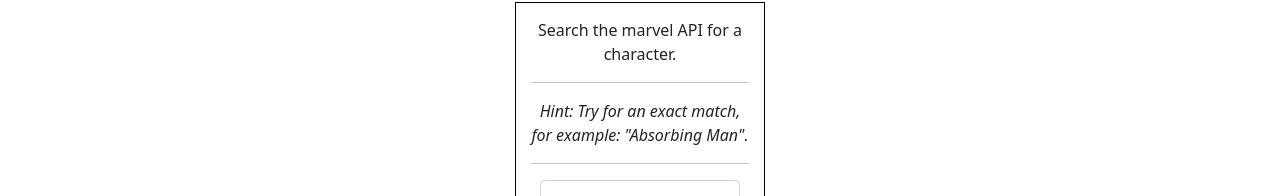
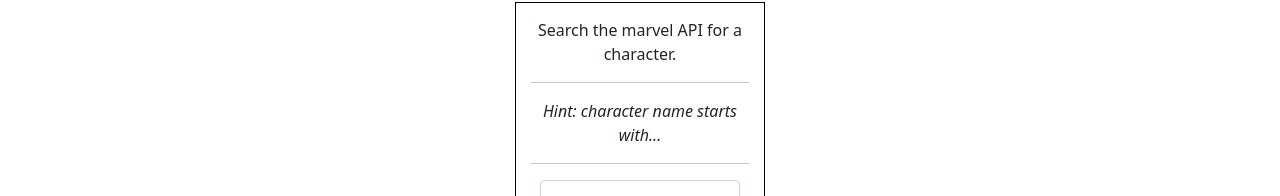
Before and after one commit to BrianBeeler/marvel-challenge, an Angular app: page /character-list in a window 1280 px wide. Shown: the part 119-315 px from the top of the page. Built offline with nearby package versions, Linux system fonts and the light colour scheme; what ts-md5 would draw is missing.

Commit message:
More finishing details.

```diff
--- a/src/app/character-list/character-list.component.html
+++ b/src/app/character-list/character-list.component.html
@@ -1,5 +1,5 @@
 <div id="form-container">
-  <label for="name">Search the marvel API for a character. <br><hr><em>Hint: Try for an exact match, for example: "Absorbing Man".</em></label>
+  <label for="name">Search the marvel API for a character. <br><hr><em>Hint: character name starts with...</em></label>
   <hr>
   <input type="text" class="form-control" name="search"  [(ngModel)]="searchTerm">
   <button class="btn btn-primary" (click)="searchCharacters()">Search</button>
--- a/src/app/shared/character.service.ts
+++ b/src/app/shared/character.service.ts
@@ -65,7 +65,7 @@
     let url = 'https:gateway.marvel.com/v1/public/characters?ts='+ts+'&apikey='+publicKey+'&hash='+hash;
 
     if (searchItem) {
-      url +=  "&name="+searchItem;
+      url +=  "&nameStartsWith="+searchItem;
     }
     if (offset) {
       url += "&offset="+offset;
```
